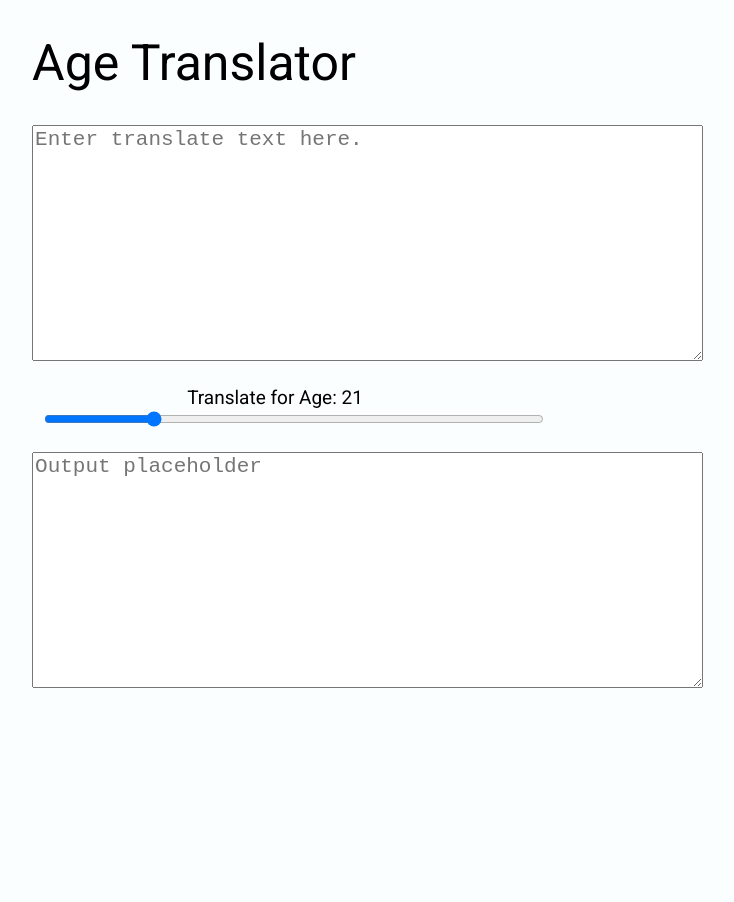
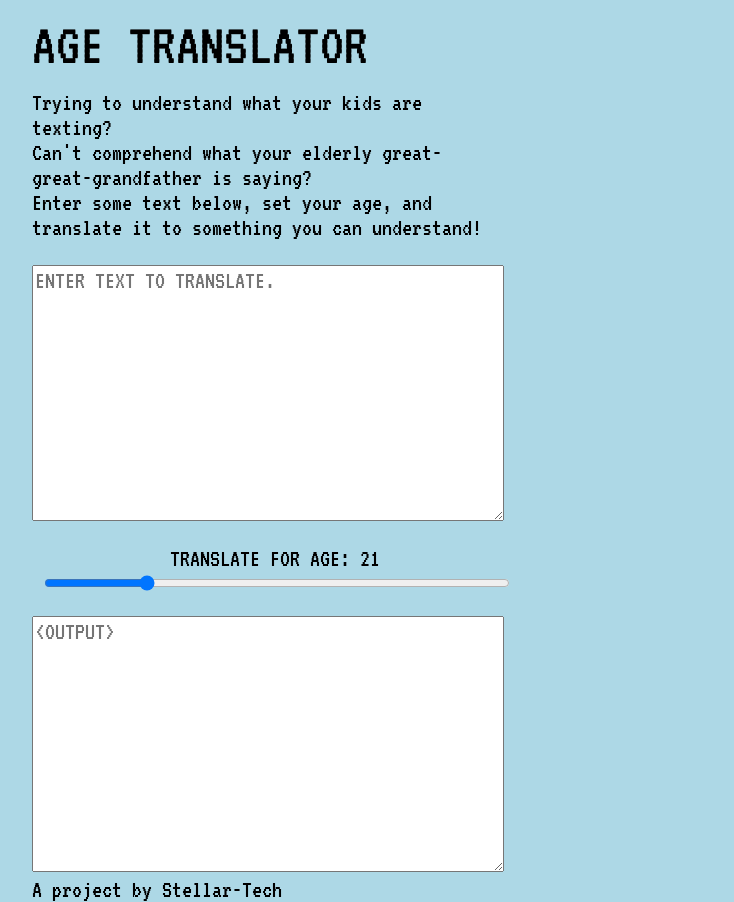
Before and after one commit to stellar-tech/age-translator, a plain HTML site: page public/index.html in a window 1280 px wide. Shown: the whole page, without its empty margins (375-1109 px from the left). Before the commit the page ends 834 px from the top, so only its background shows below. Drawn offline with nearby package versions, Linux system fonts and the light colour scheme; no server answers.

Commit message:
Change frontend font and colors

```diff
--- a/public/base.css
+++ b/public/base.css
@@ -1,5 +1,5 @@
 html {
-    font-size: 19px;
+    font-size: 25px;
 
     margin: 0 10%;
     padding: 0;
@@ -7,9 +7,8 @@ html {
     /* Drags body to bottom of page */
     height: 100%;
 
-    background-color: #FBFEFF;
-
-    font-family: 'Roboto', sans-serif;
+    background-color: lightblue;
+    font-family: 'VT323', monospace;
 }
 
 body {
@@ -23,18 +22,31 @@ body {
 
 h1 {
     text-align: left;
-    font-family: 'Chakra Petch', sans-serif;
-    font-size: 50px;
+    font-size: 60px;
 
     /* Enables separation of words on title onto different lines */
     /* max-width: 0px; */
-    font-family: 'Roboto', sans-serif;
+    font-family: 'VT323', monospace;
     font-weight: 400;
+    text-transform: uppercase;
+
+    line-height: 10px;
+}
+
+p {
+    font-size: 25px;
 }
 
 textarea {
-    font-size: 21px;
+    font-size: 25px;
+
+    font-family: 'VT323', monospace;
+    font-weight: 400;
+    text-transform: uppercase;
+
+    width: 100%;
 }
+
 
 #options {
     /* Space out translate boxes and options */
@@ -43,10 +55,14 @@ textarea {
     min-width: 100%;
 
     text-align: center;
+
+    font-family: 'VT323', monospace;
+    font-weight: 400;
+    text-transform: uppercase;
 }
 
 #ageSlider {
-    width: 500px;
+    width: 100%;
 }
 
 #translateButton {
--- a/public/index.html
+++ b/public/index.html
@@ -9,6 +9,7 @@
 
 
     <!-- Font Import -->
+    <link href="https://fonts.googleapis.com/css?family=VT323" rel="stylesheet">
     <link href="https://fonts.googleapis.com/css?family=Roboto:300,400" rel="stylesheet">
 
     <!-- Base CSS -->
@@ -22,19 +23,22 @@
 <body>
     <h1>Age Translator</h1>
 
-    <div>
-        <textarea id="input" name="input" type="text" placeholder="Enter translate text here." rows="10" cols="50"></textarea>
-    </div>
+    <div>Trying to understand what your kids are texting?</div>
+    <div>Can't comprehend what your elderly great-great-grandfather is saying?</div>
+    <div>Enter some text below, set your age, and translate it to something you can understand!</div>
+
+    <br/>
+
+    <textarea id="input" name="input" type="text" placeholder="Enter text to translate." rows="10" cols="50"></textarea>
 
     <div id="options">
         <div>Translate for Age: <span id="sliderValue">21</span></div>
         <input type="range" id="ageSlider" name="ageSlider" min="0" max="100" value="21" step="1" />
     </div>
 
+    <textarea id="output" name="output" type="text" placeholder="<output>" rows="10" cols="50" readonly></textarea>
 
-    <div>
-        <textarea id="output" name="output" type="text" placeholder="Output placeholder" rows="10" cols="50" readonly></textarea>
-    </div>
-
+    <br/>
+    <div>A project by Stellar-Tech</div>
 </body>
 </html>
```
